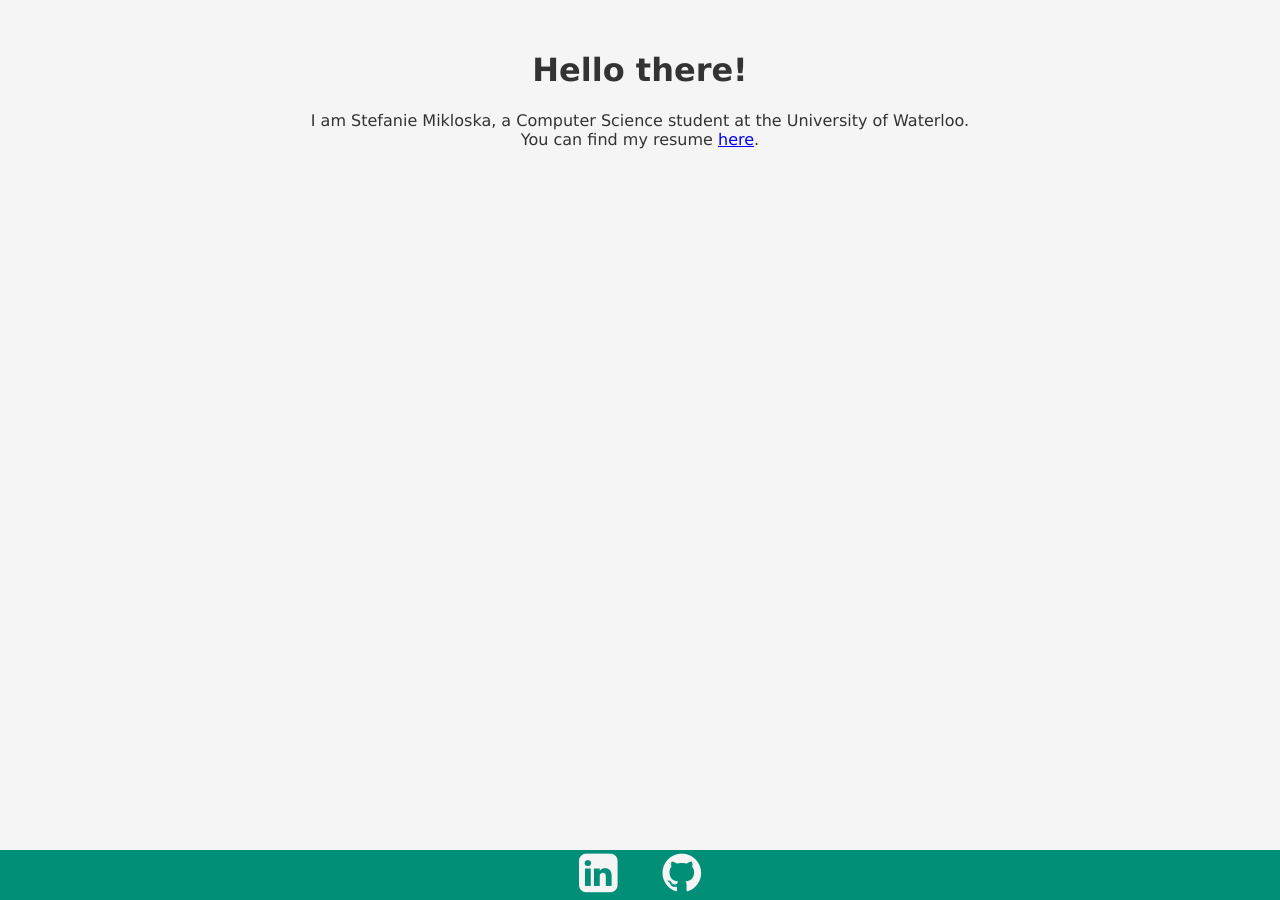
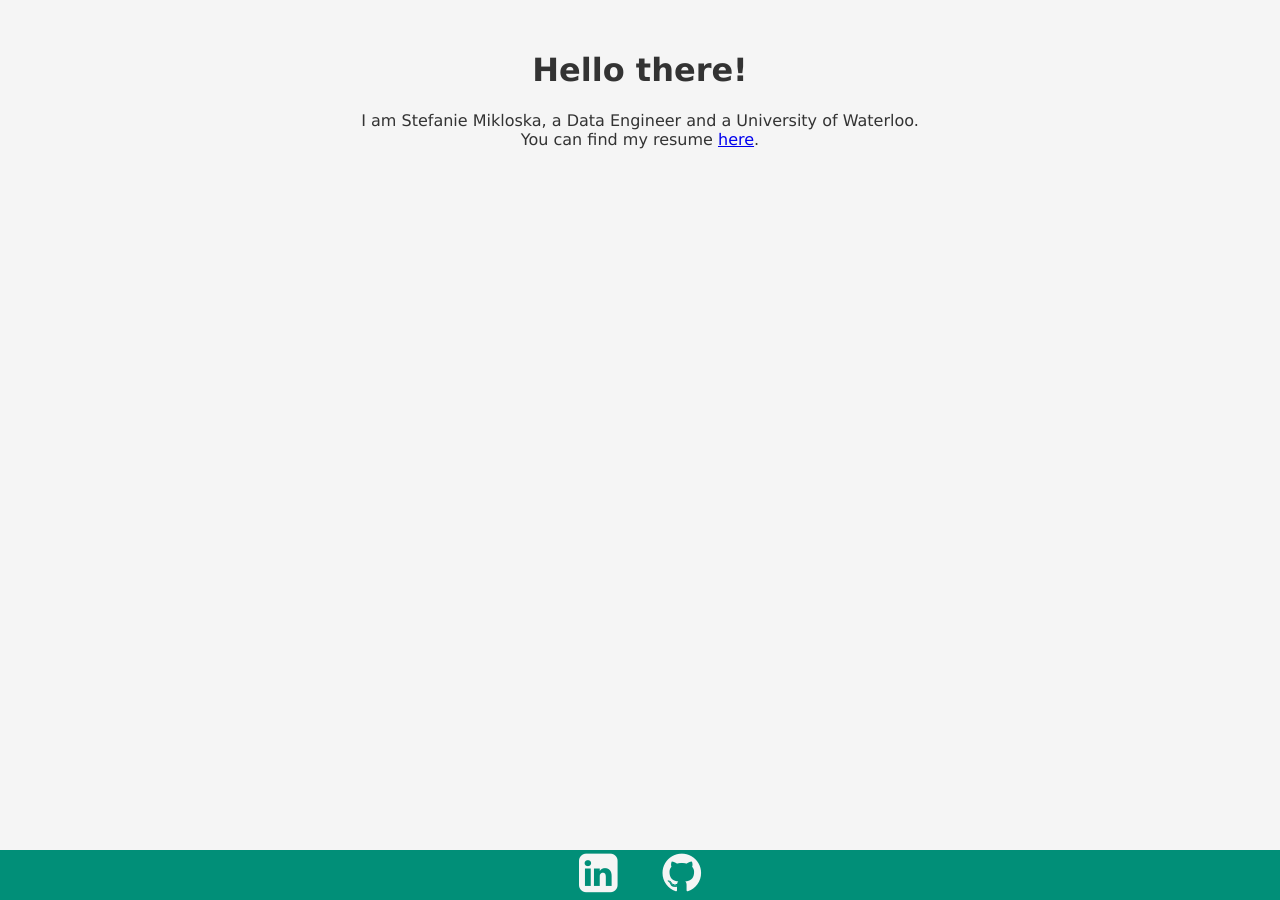
Before and after one commit to StefanieMikloska/StefanieMikloska.github.io, a Jekyll site: the page built from index.html, in a window 1280 px wide. Built offline with Jekyll 4.4.1, drawn with Linux system fonts in a browser that asks for light colours; nearby versions of some CDN libraries.

Commit message:
Update index.html

```diff
--- a/index.html
+++ b/index.html
@@ -3,5 +3,5 @@ layout: default
 ---
 
 <h1>Hello there!</h1>
-<div> I am Stefanie Mikloska, a Computer Science student at the University of Waterloo.</div>
-<div> You can find my resume <a href={{ "/assets/mikloska2016.pdf" | prepend: site.baseurl }}>here</a>.</div>
+<div> I am Stefanie Mikloska, a Data Engineer and a University of Waterloo.</div>
+<div> You can find my resume <a href={{ "/assets/redactedMikloska2023.pdf" | prepend: site.baseurl }}>here</a>.</div>
```
